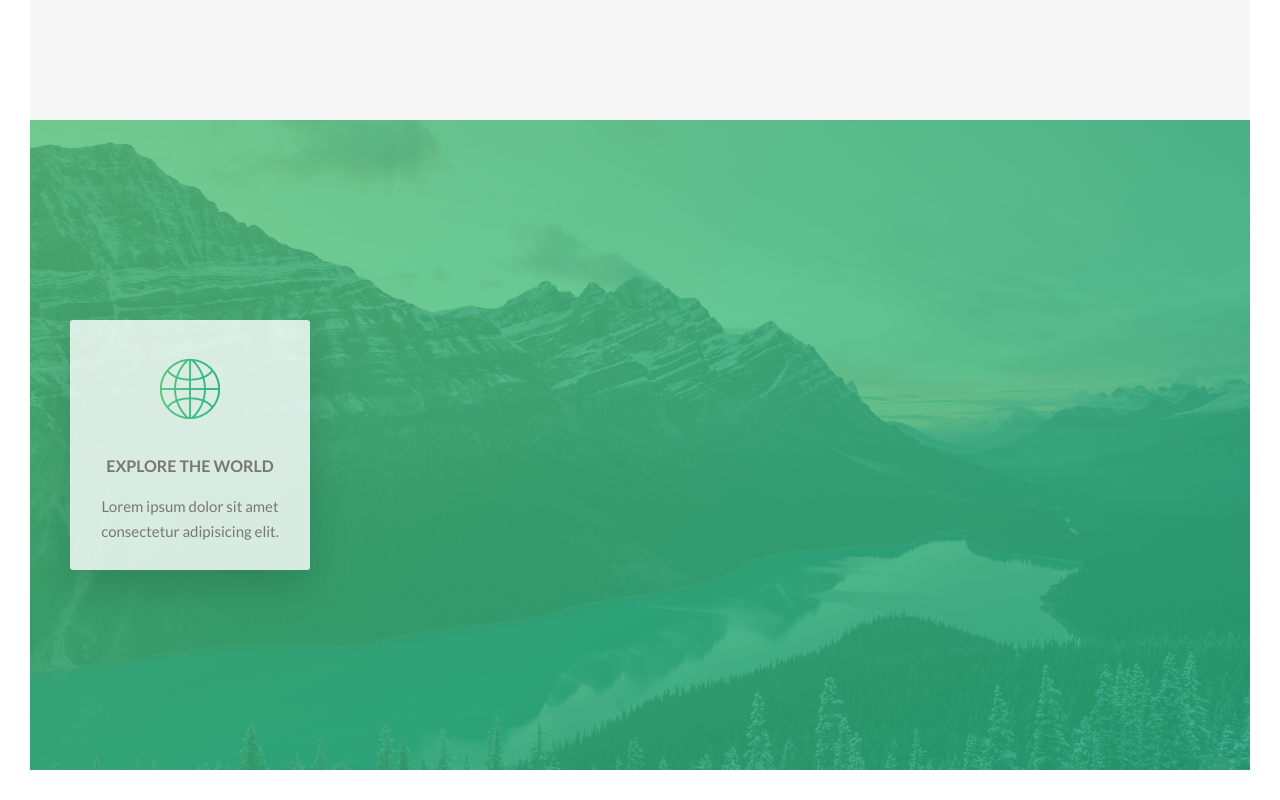
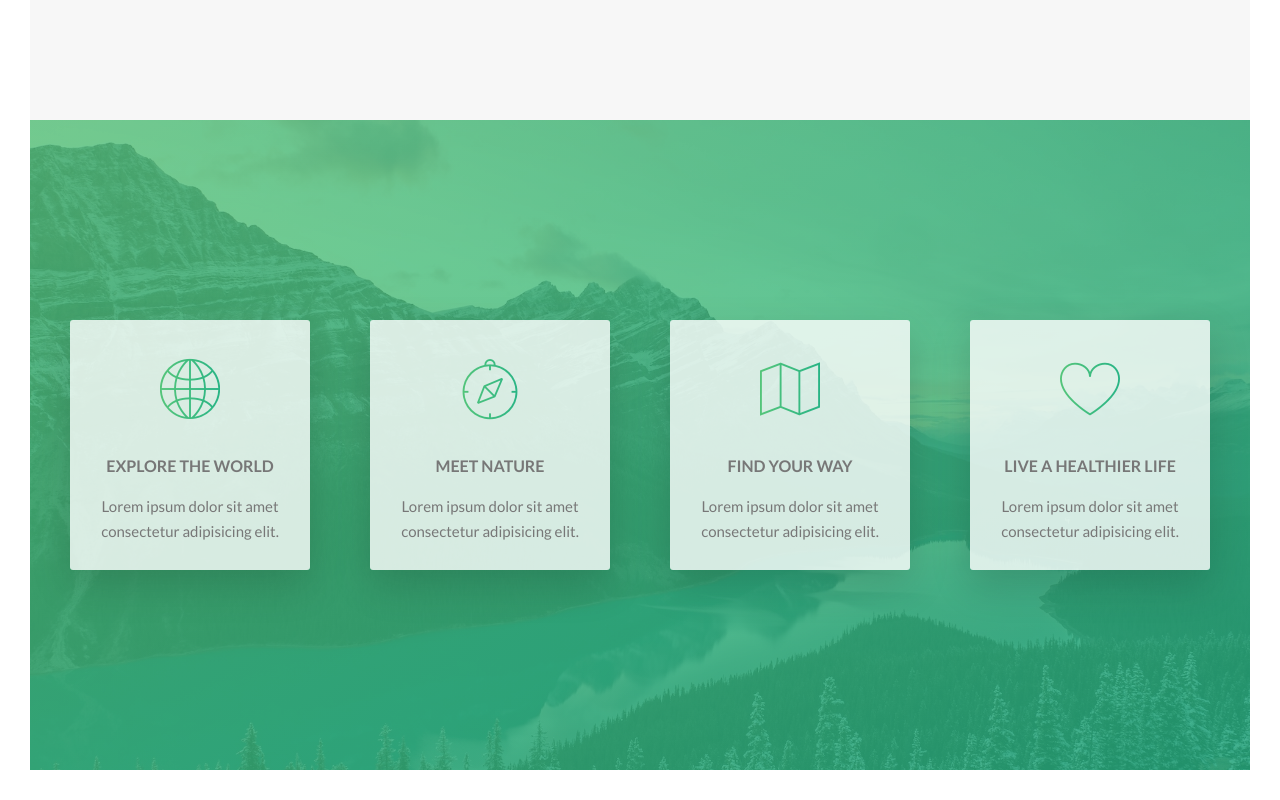
Before and after one commit to ElizaldeJE/Natours, a website: page index.html in a window 1280 px wide. Shown: the part 1410-2210 px from the top of the page. Drawn offline with Linux system fonts and the light colour scheme.

Commit message:
added 3 more columns of cards type, gave each one their own icon and header

```diff
--- a/index.html
+++ b/index.html
@@ -70,6 +70,30 @@
                     <div class="feature-box">
                         <i class="feature-box__icon icon-basic-world"></i>
                         <h3 class="heading-tertiary u-margin-bottom-small">Explore the world</h3>
+                        <p class="feature-box__text">Lorem ipsum dolor sit amet consectetur adipisicing elit.</p>
+                    </div>
+                </div>
+
+                <div class="col-1-of-4">
+                    <div class="feature-box">
+                        <i class="feature-box__icon icon-basic-compass"></i>
+                        <h3 class="heading-tertiary u-margin-bottom-small">Meet Nature</h3>
+                        <p class="feature-box__text">Lorem ipsum dolor sit amet consectetur adipisicing elit.</p>
+                    </div>
+                </div>
+
+                <div class="col-1-of-4">
+                    <div class="feature-box">
+                        <i class="feature-box__icon icon-basic-map"></i>
+                        <h3 class="heading-tertiary u-margin-bottom-small">Find your way</h3>
+                        <p class="feature-box__text">Lorem ipsum dolor sit amet consectetur adipisicing elit.</p>
+                    </div>
+                </div>
+
+                <div class="col-1-of-4">
+                    <div class="feature-box">
+                        <i class="feature-box__icon icon-basic-heart"></i>
+                        <h3 class="heading-tertiary u-margin-bottom-small">Live a healthier life</h3>
                         <p class="feature-box__text">Lorem ipsum dolor sit amet consectetur adipisicing elit.</p>
                     </div>
                 </div>
```
